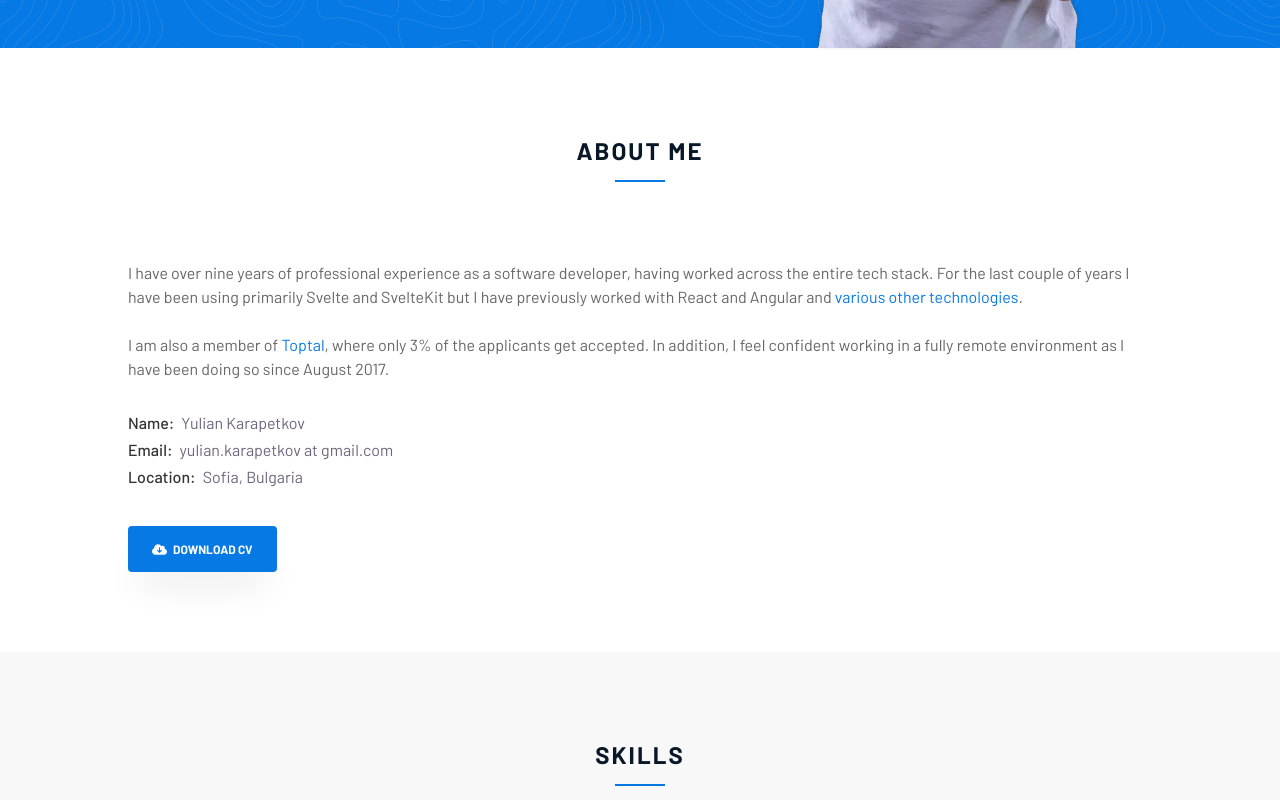
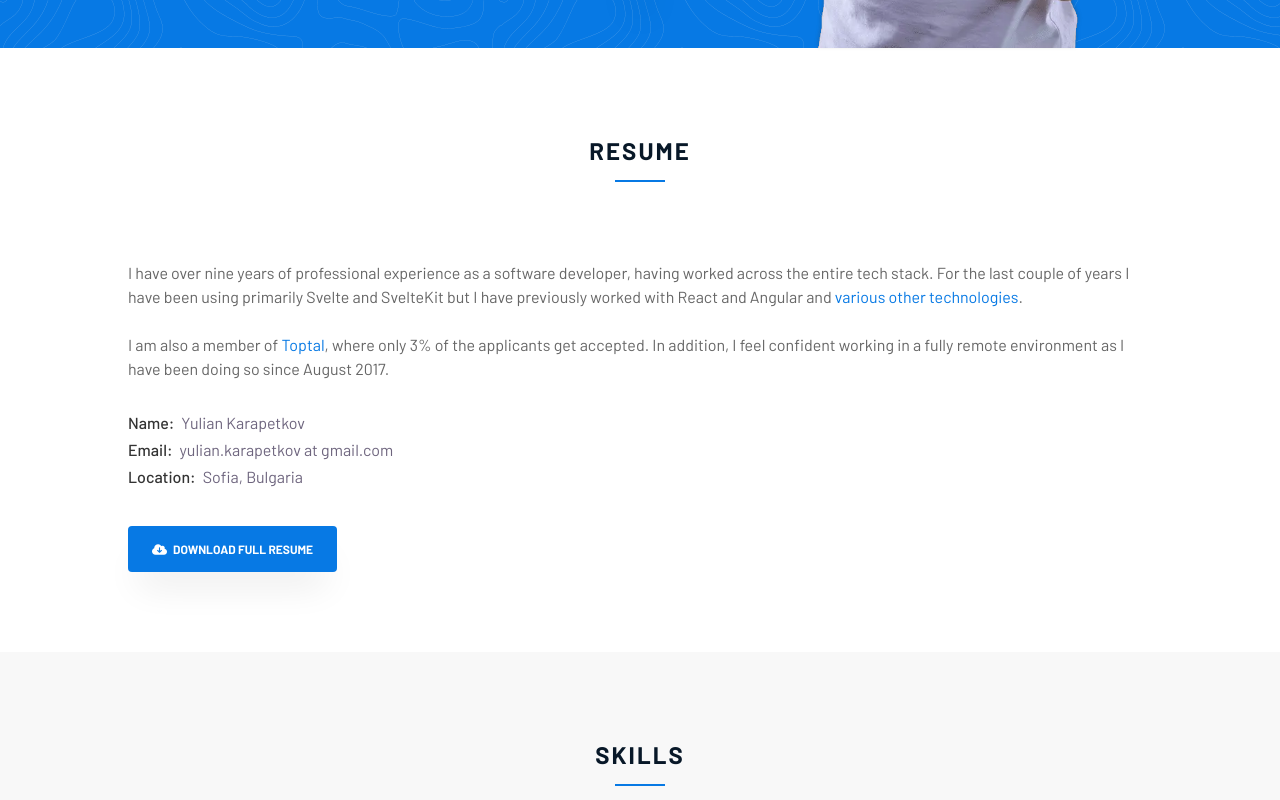
Before and after one commit to yuliankarapetkov/personal-website, a SvelteKit app: page / in a window 1280 px wide. Shown: the part 720-1520 px from the top of the page. Built offline with nearby package versions, Linux system fonts and the light colour scheme.

Commit message:
fix: rename "About" to "Resume"

```diff
--- a/src/components/top-level/Nav.svelte
+++ b/src/components/top-level/Nav.svelte
@@ -14,8 +14,8 @@
             href: '#home'
         },
         {
-            text: 'About',
-            href: '#about'
+            text: 'Resume',
+            href: '#resume'
         },
         {
             text: 'Skills',
--- a/src/components/top-level/About.svelte
+++ b/src/components/top-level/Resume.svelte
@@ -6,7 +6,7 @@
 		'https://firebasestorage.googleapis.com/v0/b/yulian-karapetkov.appspot.com/o/Files%2FCV_Yulian_Karapetkov.pdf?alt=media&token=fd51e6b5-fd68-4279-ac94-ea5151742439';
 </script>
 
-<Section id="about" title="About me" style="white">
+<Section id="resume" title="Resume" style="white">
 	<div class="content">
 		<p>
 			I have over nine years of professional experience as a software developer, having worked
@@ -39,7 +39,7 @@
 		</div>
 
 		<Button href={CV_HREF} target="_blank" variant="accent" icon="fas fa-cloud-download-alt">
-			Download CV
+			Download Full Resume
 		</Button>
 	</div>
 </Section>
--- a/src/routes/+page.svelte
+++ b/src/routes/+page.svelte
@@ -1,5 +1,4 @@
 <script lang="ts">
-    import About from '../components/top-level/About.svelte';
     import Contact from '../components/top-level/Contact.svelte';
     import Experience from '../components/top-level/Experience.svelte';
     import Hero from '../components/top-level/Hero.svelte';
@@ -7,6 +6,7 @@
     import Portfolio from '../components/top-level/Portfolio.svelte';
     import Profiles from '../components/top-level/Profiles.svelte';
     import Recommendations from '../components/top-level/Recommendations.svelte';
+    import Resume from '../components/top-level/Resume.svelte';
     import Skills from '../components/top-level/Skills.svelte';
 
     const title = 'Yulian Karapetkov - Full-Stack Developer, Toptal member';
@@ -29,7 +29,7 @@
 
     <Hero />
 
-    <About />
+    <Resume />
 
     <Skills />
 
```
